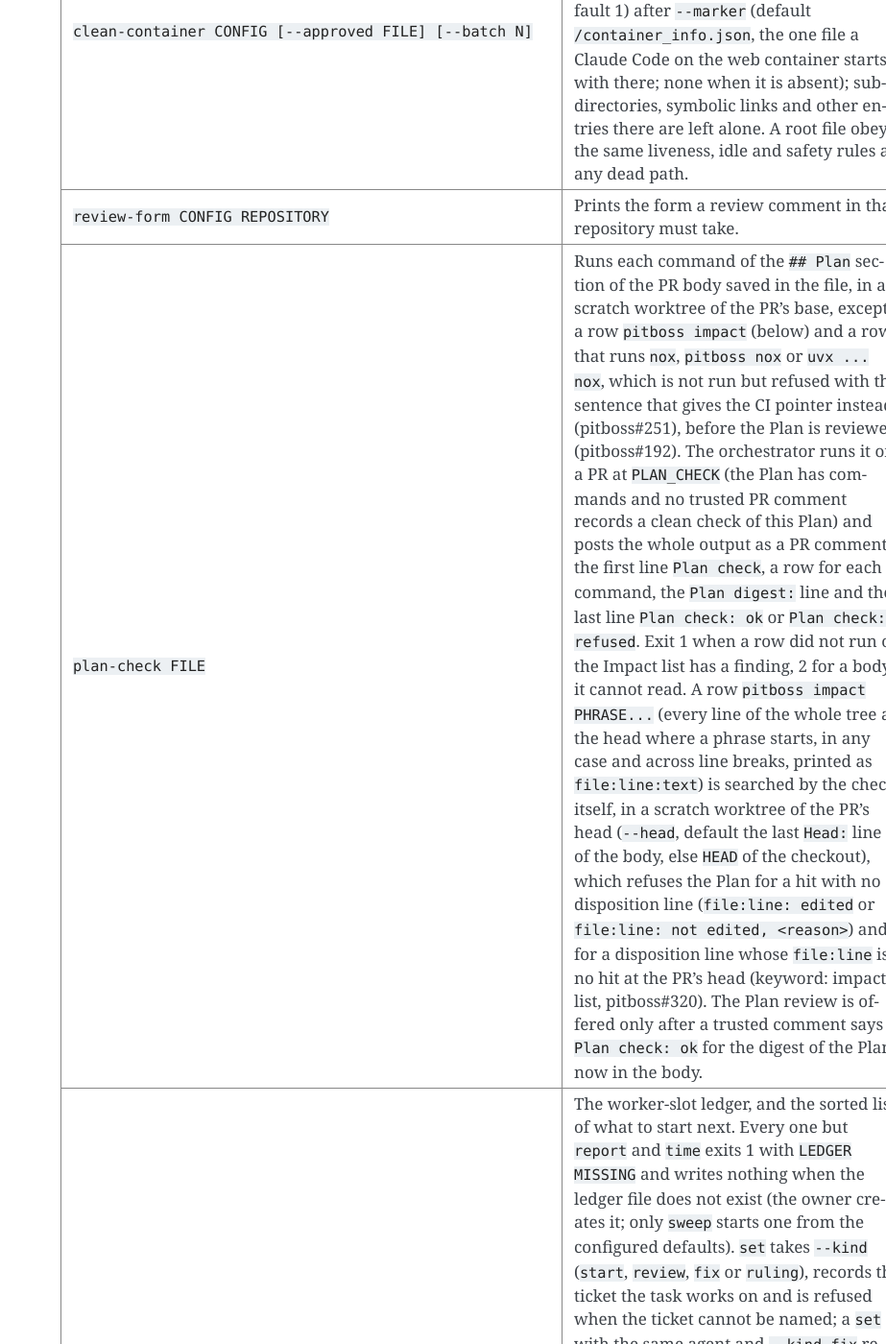
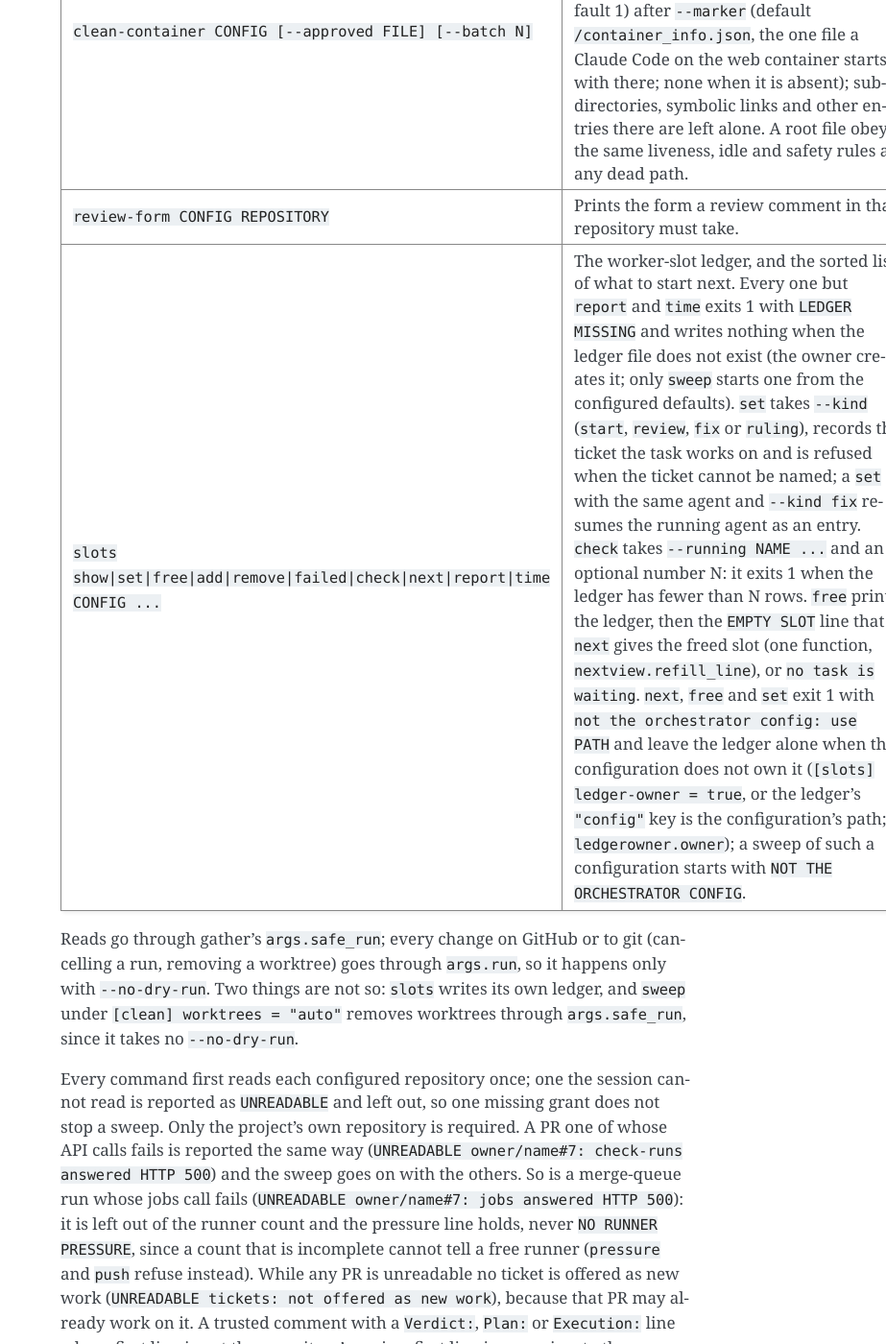
Before and after one commit to dev-skill-up/pitboss, a Sphinx documentation site: the page built from doc/design.rst, in a window 1280 px wide and 1400 px high, scrolled down 11753 px. Shown: the whole window at 96% size, without its empty margins (357-1280 px from the left). Built offline with Sphinx 7.4.7, drawn with Linux system fonts in a browser that asks for light colours.

Commit message:
Cover the end of a steps list, drop the two plan-check statements the change made incomplete (pitboss#335)
Co-Authored-By: Claude Sonnet 5.5 <noreply@anthropic.com>
Claude-Session: https://claude.ai/code/session_01HwLsLtFgHv4ix6TZzPYRcT

```diff
--- a/doc/design.rst
+++ b/doc/design.rst
@@ -373,8 +373,6 @@ Commands
        obeys the same liveness, idle and safety rules as any dead path.
    * - ``review-form CONFIG REPOSITORY``
      - Prints the form a review comment in that repository must take.
-   * - ``plan-check FILE``
-     - Runs each command of the ``## Plan`` section of the PR body saved in the file, in a scratch worktree of the PR's base, except a row ``pitboss impact`` (below) and a row that runs ``nox``, ``pitboss nox`` or ``uvx ... nox``, which is not run but refused with the sentence that gives the CI pointer instead (pitboss#251), before the Plan is reviewed (pitboss#192). The orchestrator runs it on a PR at ``PLAN_CHECK`` (the Plan has commands and no trusted PR comment records a clean check of this Plan) and posts the whole output as a PR comment: the first line ``Plan check``, a row for each command, the ``Plan digest:`` line and the last line ``Plan check: ok`` or ``Plan check: refused``. Exit 1 when a row did not run or the Impact list has a finding, 2 for a body it cannot read. A row ``pitboss impact PHRASE...`` (every line of the whole tree at the head where a phrase starts, in any case and across line breaks, printed as ``file:line:text``) is searched by the check itself, in a scratch worktree of the PR's head (``--head``, default the last ``Head:`` line of the body, else ``HEAD`` of the checkout), which refuses the Plan for a hit with no disposition line (``file:line: edited`` or ``file:line: not edited, <reason>``) and for a disposition line whose ``file:line`` is no hit at the PR's head (keyword: impact-list, pitboss#320). The Plan review is offered only after a trusted comment says ``Plan check: ok`` for the digest of the Plan now in the body.
    * - ``slots show|set|free|add|remove|failed|check|next|report|time CONFIG ...``
      - The worker-slot ledger, and the sorted list of what to start next. Every
        one but ``report`` and ``time`` exits 1 with ``LEDGER MISSING`` and writes nothing when
```
Also changed, not shown: plugins/pitboss/skills/sweep/SKILL.md (+0 -1 lines), 2 other files.
